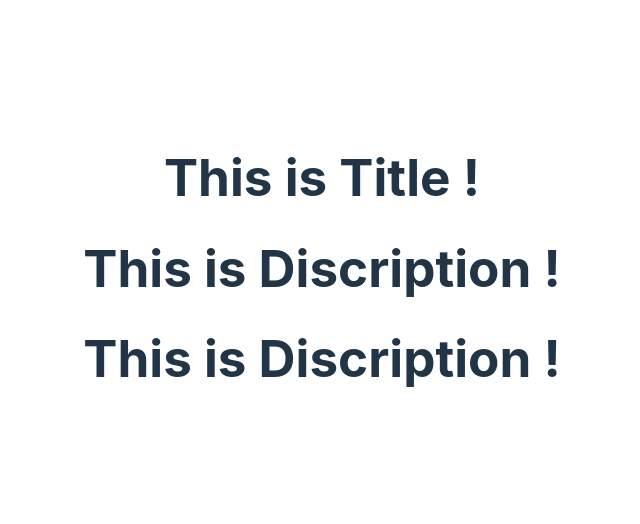
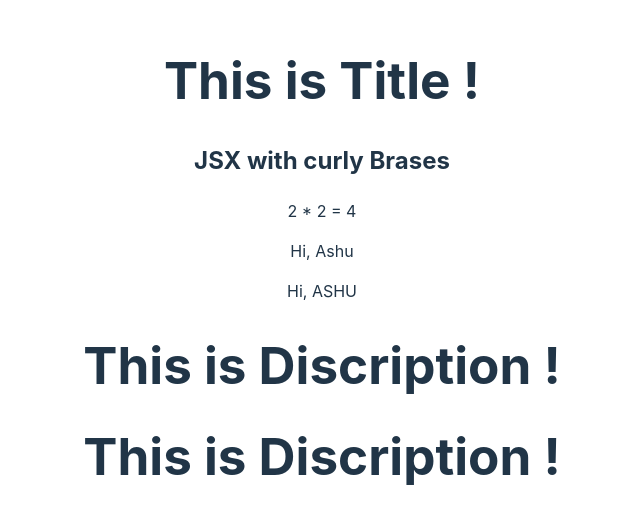
Before and after one commit to Patil-Ashutosh-Anandrao/First_code_in_React_in_Apna_Clg, a React (Vite) app in the folder basic-react-app/: page / in a window 1280 px wide. Shown: the part 132-656 px from the top of the page, without its empty margins (318-958 px from the left). Built offline with nearby package versions, Linux system fonts and the light colour scheme.

Commit message:
feat : done

```diff
--- a/basic-react-app/src/Title.jsx
+++ b/basic-react-app/src/Title.jsx
@@ -1,5 +1,17 @@
 function Title() {
-  return <h1>This is Title !</h1>
+
+  let name = "Ashu";
+
+  return (
+  <>
+    <h1>This is Title !</h1>
+
+    <h2> JSX with curly Brases </h2>
+     2 * 2 = {2*2}  {/* code inside { ... } this means it is treated as JS logic and perform operations !!!   */}
+    <p>Hi, {name} </p>
+    <p>Hi, {name.toUpperCase()} </p>
+  </>
+  );
 }
 
 export default Title;
```
